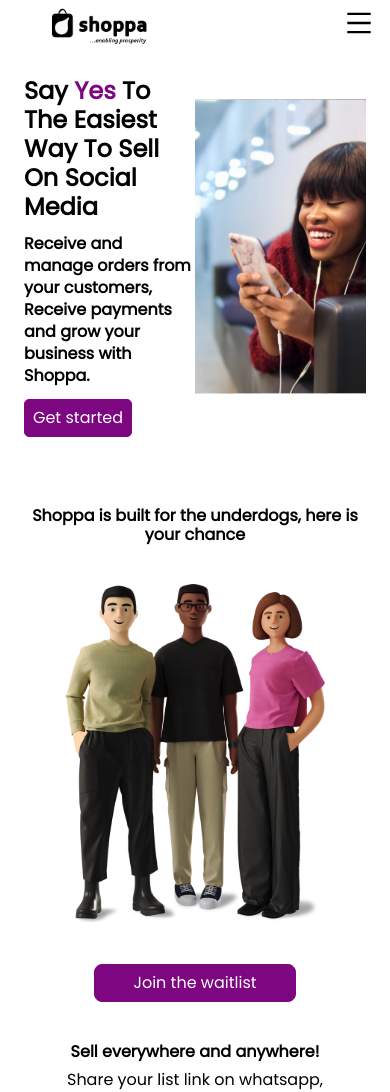
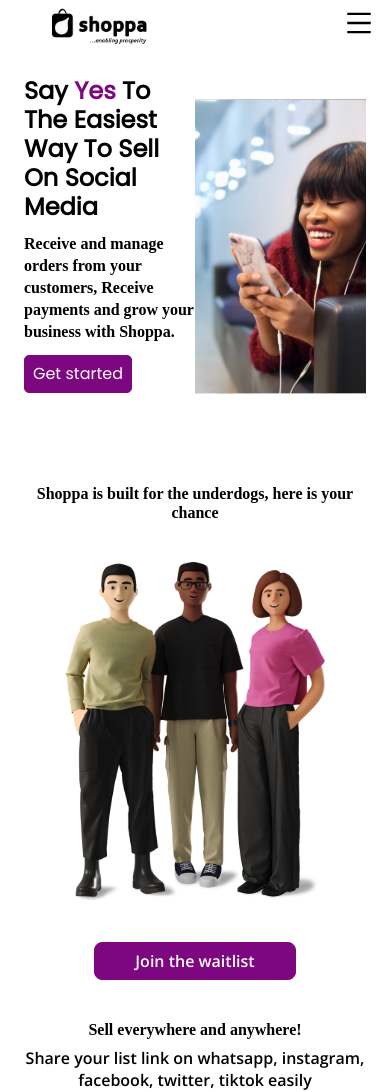
Before and after one commit to GetShoppa/getshoppa-react, a React (Create React App) app: page / in a window 390 px wide. Shown: the top 1092 px of the page. Built offline with nearby package versions, Linux system fonts and the light colour scheme.

Commit message:
updated landing page ui

```diff
--- a/public/index.html
+++ b/public/index.html
@@ -5,7 +5,7 @@
     <link rel="icon" href="%PUBLIC_URL%/logo.png" />
     <meta name="viewport" content="width=device-width, initial-scale=1" />
     <meta name="theme-color" content="#000000" />
-    <link href="https://fonts.googleapis.com/css2?family=Poppins&display=swap" rel="stylesheet">
+    <link href="https://fonts.googleapis.com/css2?family=Open+Sans:wght@600&family=Poppins&display=swap" rel="stylesheet">
     <meta
       name="description"
       content="Shoppa"
--- a/src/components/Hero.jsx
+++ b/src/components/Hero.jsx
@@ -6,8 +6,8 @@
         <div className="text-black bg-white h-full bg-center bg-cover w-full" >
             <div className="font-poppins h-full mx-auto w-full p-6 md:p-12 flex flex-row">
                 <div className=" w-1/2 mt-[1px] md:mt-[50px]">
-                    <h1 className="text-[24px] md:text-[70px] mt-[5px] md:mt-[20px] text-left font-bold leading-[29px] md:leading-[105px] ">Say <span className="text-purple">Yes</span> To The Easiest Way To Sell On Social Media</h1>
-                    <h3 className="text-[16px] md:text-2xl my-3 font-semibold leading-[22px] md:leading-10">Receive and manage orders from your customers, Receive payments and grow your business with Shoppa.</h3>
+                    <h1 className="text-[24px]  md:text-[70px] mt-[5px] md:mt-[20px] text-left font-bold leading-[29px] md:leading-[105px] ">Say <span className="text-purple">Yes</span> To The Easiest Way To Sell On Social Media</h1>
+                    <h3 className="text-[16px] font-gotham md:text-2xl my-3 font-semibold leading-[22px] md:leading-10">Receive and manage orders from your customers, Receive payments and grow your business with Shoppa.</h3>
                     <button className="p-[8px] mt-2 w-[126x] text-[16px] leading-[22px] flex justify-center items-center text-center mb-[0px] border-purple bg-purple md:w-[287px] h-[38px] md:h-[63px] text-white rounded-[5px] border border-r-button">Get started</button>
                 </div>
                 <div className="w-1/2 ">
--- a/src/components/MainContent.jsx
+++ b/src/components/MainContent.jsx
@@ -10,51 +10,51 @@
 
 const MainContent = () => {
     return (
-        <div className="font-poppins  mx-auto w-full pt-[5px] md:pt-[46px] bg-white md:bg-off-grey p-6">
+        <div className="font-open-sans  mx-auto w-full pt-[5px] md:pt-[46px] bg-white md:bg-off-grey p-6">
             <div className="max-w-400px md:max-w-[900px] md:p-12 text-center md:text-left">
-                <h1 className="mb-10 text-center md:text-left md:mt-[40px] mt-[40px] text-[16px] leading-[19px] md:leading-[50px] md:text-[45px] my-5 font-bold">Shoppa is built for the underdogs, here is your chance</h1>
+                <h1 className="font-gotham  mb-10 text-center md:text-left md:mt-[40px] mt-[40px] text-[16px] leading-[19px] md:leading-[50px] md:text-[45px] my-5 font-bold">Shoppa is built for the underdogs, here is your chance</h1>
                 <img src={image1} height={443} width={445} alt='person 1' />
                 <button className="mx-auto md:mx-0 mt-10 mb-[20px] border-purple bg-purple w-[202px] h-[38px] flex justify-center items-center md:w-[287px] md:h-[63px] text-white rounded-[8px] border border-r-button text-center">Join the waitlist</button>
             </div>
             <div className="max-w-400px md:max-w-[900px] md:p-8 text-center md:text-left">
-               <h1 className="mb-2 md:mt-[40px] mt-[40px] text-[16px] leading-[19px] md:leading-[50px] md:text-[45px] my-5 font-bold">Sell everywhere and anywhere!</h1>
-               <p className="text-[16px] leading-[22px] md:text-[32px] md:leading-[48px] mt-1 mb-10">Share your list link on whatsapp, instagram, facebook, twitter, tiktok easily</p>
+               <h1 className="font-gotham  mb-2 md:mt-[40px] mt-[40px] text-[16px] leading-[19px] md:leading-[50px] md:text-[45px] my-5 font-bold">Sell everywhere and anywhere!</h1>
+               <p className="font-open-sans text-[16px] leading-[22px] md:text-[32px] md:leading-[48px] mt-1 mb-10">Share your list link on whatsapp, instagram, facebook, twitter, tiktok easily</p>
                <img src={image2} height={443} width={445} alt='person 2' />
             </div>
             <div className="max-w-400px md:max-w-[900px] md:p-8 text-center md:text-left">
-               <h1 className="mb-2 md:mt-[40px] mt-[40px] text-[16px] leading-[19px] md:leading-[50px] md:text-[45px] my-5 font-bold">Receive all orders right into your whatsapp</h1>
-               <p className="text-[16px] leading-[22px] md:text-[32px] md:leading-[48px] mt-1 mb-10">Get your order and delivery details as one message on whatsapp, with just a hit of a button, your customers can reach out to you</p>
+               <h1 className="font-gotham  mb-2 md:mt-[40px] mt-[40px] text-[16px] leading-[19px] md:leading-[50px] md:text-[45px] my-5 font-bold">Receive all orders right into your whatsapp</h1>
+               <p className="font-open-sans text-[16px] leading-[22px] md:text-[32px] md:leading-[48px] mt-1 mb-10">Get your order and delivery details as one message on whatsapp, with just a hit of a button, your customers can reach out to you</p>
                <img src={image3} height={443} width={445} className='p-5' alt='person 3' />
             </div>
             <div className="max-w-400px md:max-w-[900px] md:p-8 text-center md:text-left">
-               <h1 className="mb-2 md:mt-[40px] mt-[40px] text-[16px] leading-[19px] md:leading-[50px] md:text-[45px] my-5 font-bold">Keep track of all orders, customers and payment from one dashboard</h1>
-               <p className="text-[16px] leading-[22px] md:text-[32px] md:leading-[48px] mt-1 mb-10">Stay organised and build a healthy business with our confirmed order auto-update, records of customers that have bought from you and analytics of how well you are doing as a business</p>
+               <h1 className="font-gotham mb-2 md:mt-[40px] mt-[40px] text-[16px] leading-[19px] md:leading-[50px] md:text-[45px] my-5 font-bold">Keep track of all orders, customers and payment from one dashboard</h1>
+               <p className="font-open-sans text-[16px] leading-[22px] md:text-[32px] md:leading-[48px] mt-1 mb-10">Stay organised and build a healthy business with our confirmed order auto-update, records of customers that have bought from you and analytics of how well you are doing as a business</p>
             </div>
             <div className="max-w-400px md:max-w-[900px] md:p-8 text-center md:text-left">
-               <h1 className="mb-2 md:mt-[40px] mt-[40px] text-[16px] leading-[19px] md:leading-[50px] md:text-[45px] my-5 font-bold">Issue invoice and collect payment without arguments or back n forth</h1>
-               <p className="text-[16px] leading-[22px] md:text-[32px] md:leading-[48px] mt-1 mb-10">With Shoppa, you can offer your customers flexible payment options such as bank transfer, card payment or ussd. You can also receive crypto payments in stablecoins.</p>
+               <h1 className="font-gotham mb-2 md:mt-[40px] mt-[40px] text-[16px] leading-[19px] md:leading-[50px] md:text-[45px] my-5 font-bold">Issue invoice and collect payment without arguments or back n forth</h1>
+               <p className="font-open-sans text-[16px] leading-[22px] md:text-[32px] md:leading-[48px] mt-1 mb-10">With Shoppa, you can offer your customers flexible payment options such as bank transfer, card payment or ussd. You can also receive crypto payments in stablecoins.</p>
             </div>
             <div className="max-w-400px md:max-w-[900px] md:p-8">
                <img src={image4} height={443} width={445} alt='person 4' />
-               <h1 className="mb-2 md:mt-[40px] mt-[40px] text-[16px] leading-[19px] md:leading-[50px] text-center md:text-left md:text-[45px] my-5 font-bold">What More?</h1>
-               <p className="text-[16px] leading-[22px] md:text-[32px] md:leading-[48px] mt-1 mb-10">Our mission is simple; empower you to build a profitable and sustainable business online</p>
+               <h1 className="font-gotham mb-2 md:mt-[40px] mt-[40px] text-[16px] leading-[19px] md:leading-[50px] text-center md:text-left md:text-[45px] my-5 font-bold">What More?</h1>
+               <p className="font-open-sans text-[16px] leading-[22px] md:text-[32px] md:leading-[48px] mt-1 mb-10">Our mission is simple; empower you to build a profitable and sustainable business online</p>
             </div>
             <div className="w-full mt-5">
                 <div className="text-black md:bg-white bg-[#F1E6F2] my-3 flex flex-row p-4 border rounded-xl">
                     <img src={newMoonIcon} width={18} height={6} className="text-white mr-3" alt='icon'/>
-                    <p className="text-[16px] leading-[22px] md:text-[32px] md:leading-[48px]">Crypto wallet, so you can collect crypto payments from your customers</p>
+                    <p className="font-open-sans text-[16px] leading-[22px] md:text-[32px] md:leading-[48px]">Crypto wallet, so you can collect crypto payments from your customers</p>
                 </div>
                 <div className="text-black md:bg-white bg-[#F1E6F2] my-3 flex flex-row p-4 border rounded-xl">
                     <img src={newMoonIcon} width={18} height={6} className="text-white mr-3" alt='icon'/>
-                    <p className="text-[16px] leading-[22px] md:text-[32px] md:leading-[48px]">Escrow, to enable you securely collect payment from customers before delivery to prevent arguments</p>
+                    <p className="font-open-sans text-[16px] leading-[22px] md:text-[32px] md:leading-[48px]">Escrow, to enable you securely collect payment from customers before delivery to prevent arguments</p>
                 </div>
                 <div className="text-black md:bg-white bg-[#F1E6F2] my-3 flex flex-row p-4 border rounded-xl">
                     <img src={newMoonIcon} width={18} height={6} className="text-white mr-3" alt='icon'/>
-                    <p className="text-[16px] leading-[22px] md:text-[32px] md:leading-[48px]">Credit, we want to support you with funds to finance inventory & scale your business</p>
+                    <p className="font-open-sans text-[16px] leading-[22px] md:text-[32px] md:leading-[48px]">Credit, we want to support you with funds to finance inventory & scale your business</p>
                 </div>
                 <div className="text-black md:bg-white bg-[#F1E6F2] my-3 flex flex-row p-4 border rounded-xl">
                     <img src={newMoonIcon} width={18} height={6} className="text-white mr-3" alt='icon'/>
-                    <p className="text-[16px] leading-[22px] md:text-[32px] md:leading-[48px]">Virtual Account Number, get an account number that carries your business name</p>
+                    <p className="font-open-sans text-[16px] leading-[22px] md:text-[32px] md:leading-[48px]">Virtual Account Number, get an account number that carries your business name</p>
                 </div>
             </div>
             {/* <section id="form"> */}
--- a/tailwind.config.js
+++ b/tailwind.config.js
@@ -7,7 +7,9 @@
         'hero': "url('./images/hero.svg')",
       },
       fontFamily: {
-       'poppins':  ['Poppins', 'sans-serif']
+       'poppins':  ['Poppins', 'sans-serif'],
+       'open-sans': ['Open Sans', 'sans-serif'],
+       'gotham': ['Gotham']
       },
       colors: {
         'purple': '#7D0681',
```
